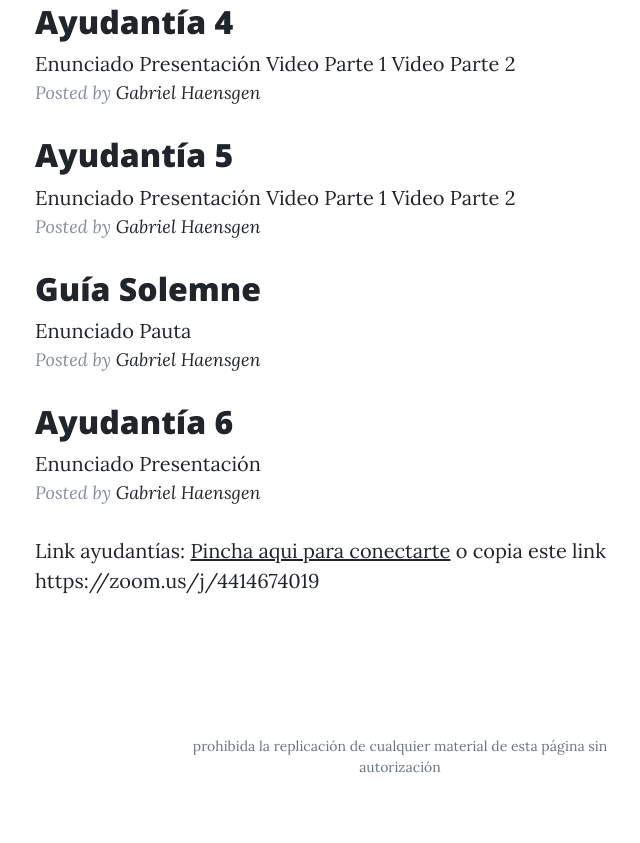
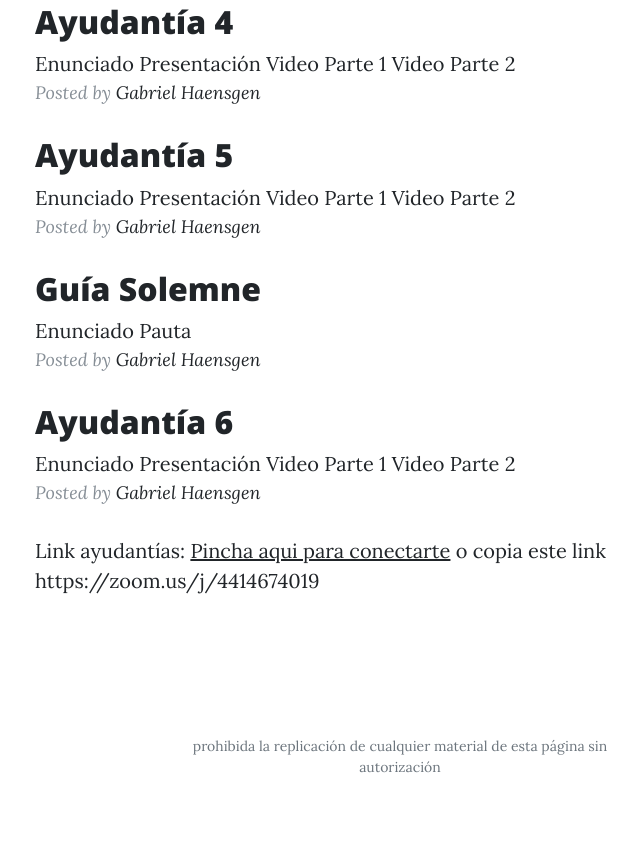
Before and after one commit to Haensgen/gestion-financiera, a website: page index.html in a window 1280 px wide. Shown: the part 1242-2085 px from the top of the page, without its empty margins (240-880 px from the left). Drawn offline with nearby package versions, Linux system fonts and the light colour scheme.

Commit message:
Update index.html

```diff
--- a/index.html
+++ b/index.html
@@ -128,6 +128,8 @@
             </h2>
           <a href='ayudantias/ayudantia6.pdf'>Enunciado</a>
           <a href='ayudantias/presentacionayudantia6.pdf'>Presentación</a>
+          <a href='https://youtu.be/nO1rlBQ-W1c'>Video Parte 1</a>
+          <a href='https://youtu.be/h2haGrjYcm4'>Video Parte 2</a>
                    <p class="post-meta">Posted by
             <a href="https://haensgen.github.io">Gabriel Haensgen</a>
 
```
